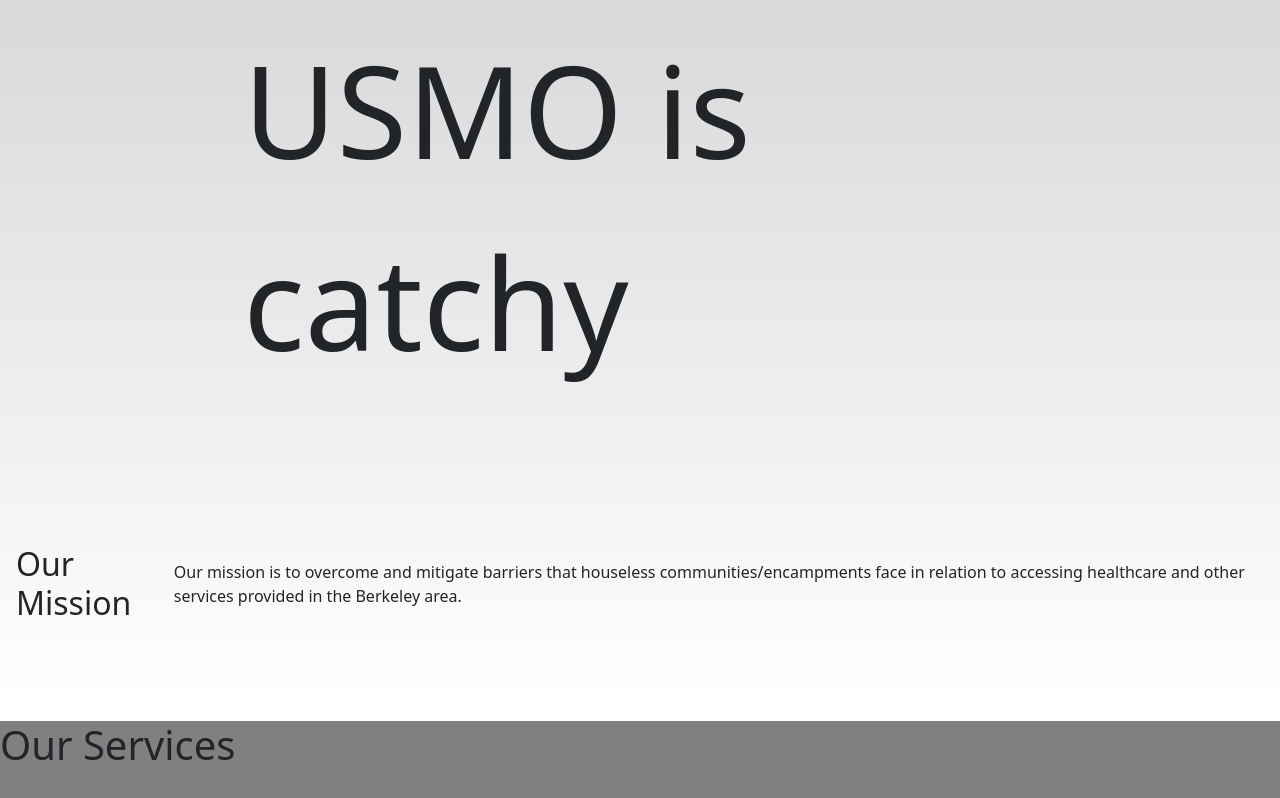
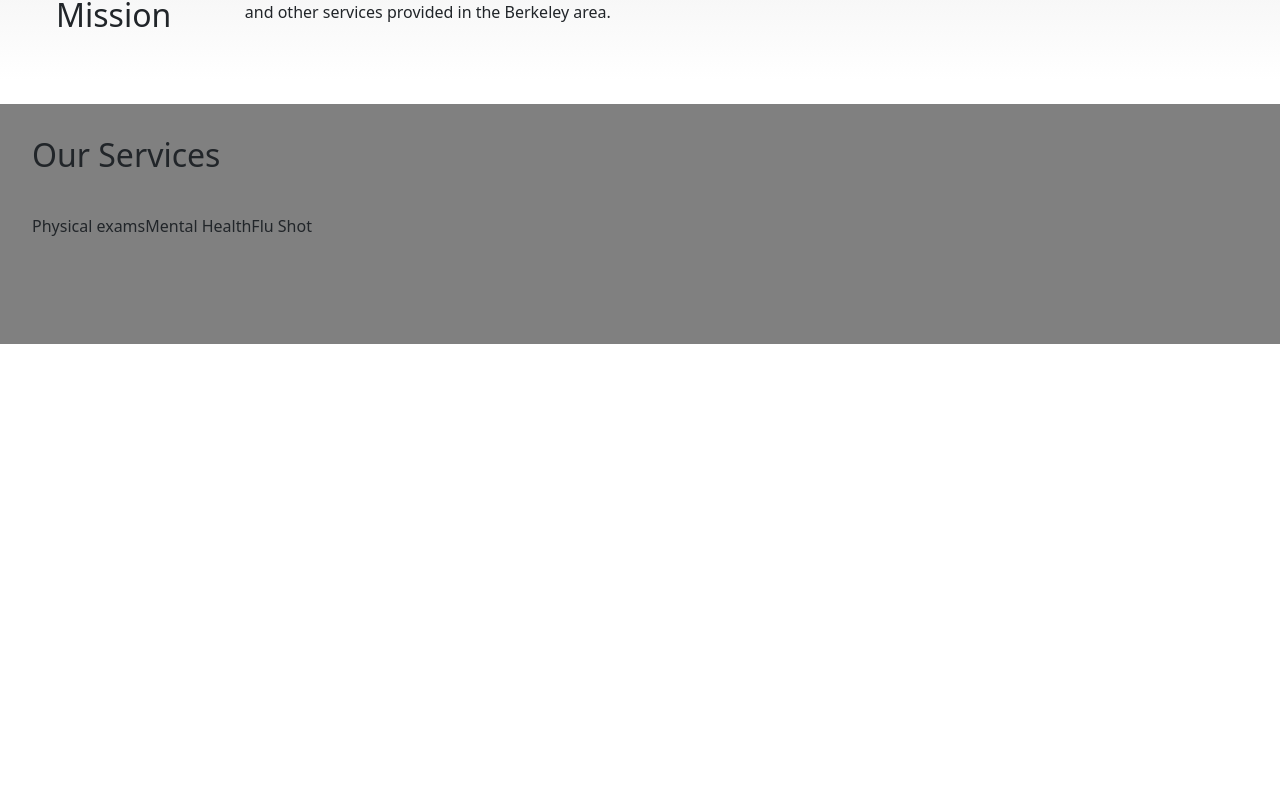
Before and after one commit to makelyan/calusmo-main, a React (Create React App) app: page /home in a window 1280 px wide. Shown: the part 814-1612 px from the top of the page. After the commit the page ends 1158 px from the top, so only its background shows below. Built offline with nearby package versions, Linux system fonts and the light colour scheme.

Commit message:
homepage

```diff
--- a/src/pages/Home.js
+++ b/src/pages/Home.js
@@ -1,6 +1,6 @@
 import Header from "../components/Header"
 import Footer from "../components/Footer"
-import "../index.css"
+import "../styles/Home.css"
 
 export default function() {
     return (
@@ -10,15 +10,23 @@ export default function() {
                 <div className="hero-contents">
                     <h1 className = "title">USMO</h1>
                     <p className = "sub1">Under Graduate Street Medicine Outreach</p>
-                    <p className= "sub2" >subtitle about what USMO is catchy</p>
+                    <p className= "sub2" > Berkeley's Student organization dedicated to supporting the homeless community of Berkeley</p>
                 </div>
                 <div className = "mission">
                     <h2>Our Mission</h2>
-                    <p>Our mission is to overcome and mitigate barriers that houseless communities/encampments face in relation to accessing healthcare and other services provided in the Berkeley area.</p>
+                    <p className = "missionp">Our mission is to overcome and mitigate barriers that houseless communities/encampments face in relation to accessing healthcare and other services provided in the Berkeley area.</p>
                 </div>
             </div>
             <div className = "services">
-                <h1>Our Services</h1>
+            <h2>Our Services</h2>
+                <div className = "wrapper">
+                    <ul className="ul_div">
+                        <li>Physical exams</li>
+                        <li> Mental Health</li>
+                        <li> Flu Shot</li>
+                    </ul>
+                </div>
+
             </div>
 
 
--- /dev/null
+++ b/src/styles/Home.css
@@ -0,0 +1,74 @@
+.background{
+    background-image:linear-gradient(rgb(176, 176, 176),white);
+
+}
+
+
+.hero-contents{
+    display: flex;
+    flex-direction: column;
+    align-items: center;
+    min-height:38vh ;
+
+    font-size: 10vw;
+    margin-left: 1em;
+    margin-right: 1em;
+
+}
+
+.title{
+    padding-bottom: 0em;
+    margin-bottom: 0em;
+}
+
+.sub1{
+    font-size: .3em;
+    text-align: center;
+    margin-top: 0em;
+    padding: 0em;
+}
+
+.sub2{
+    font-size: .5em;
+    text-align: center;
+
+}
+
+.mission{
+    display: flex;
+    min-height:20vh;
+    margin:1.5em;
+    align-items: center;
+}
+
+.missionp{
+
+    padding-left: 1.5em;
+
+    margin:0em;
+}
+
+.services{
+    background-color: grey;
+    min-height: 30vh;
+
+}
+
+h2{
+    padding: 1em;
+    box-sizing: border-box;
+
+}
+
+.wrapper{
+    display:flex;
+
+}
+
+.ul_div{
+    display: flex;
+    list-style-type: none ;
+    flex-direction: row;
+    align-content: space-evenly;
+
+}
```
Also changed, not shown: 1 other file (tests, documents, lock files or other folders).
